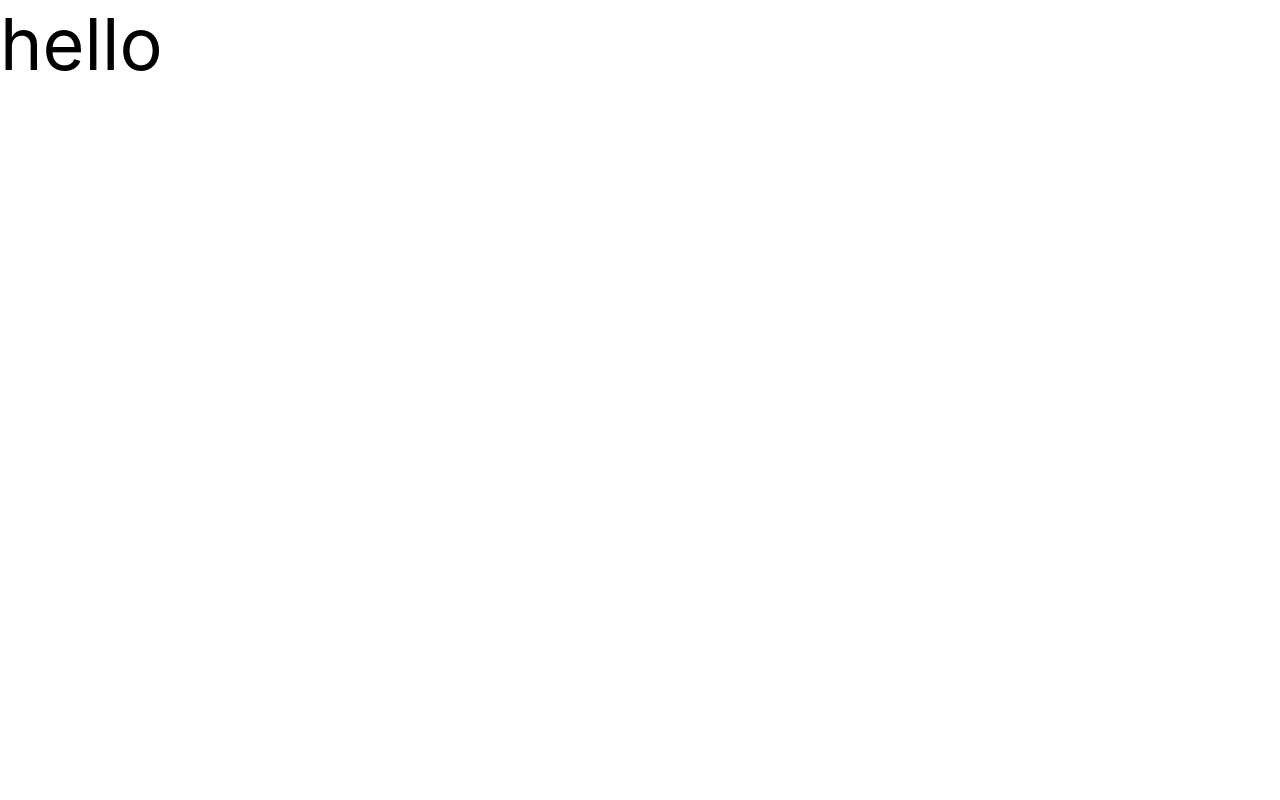
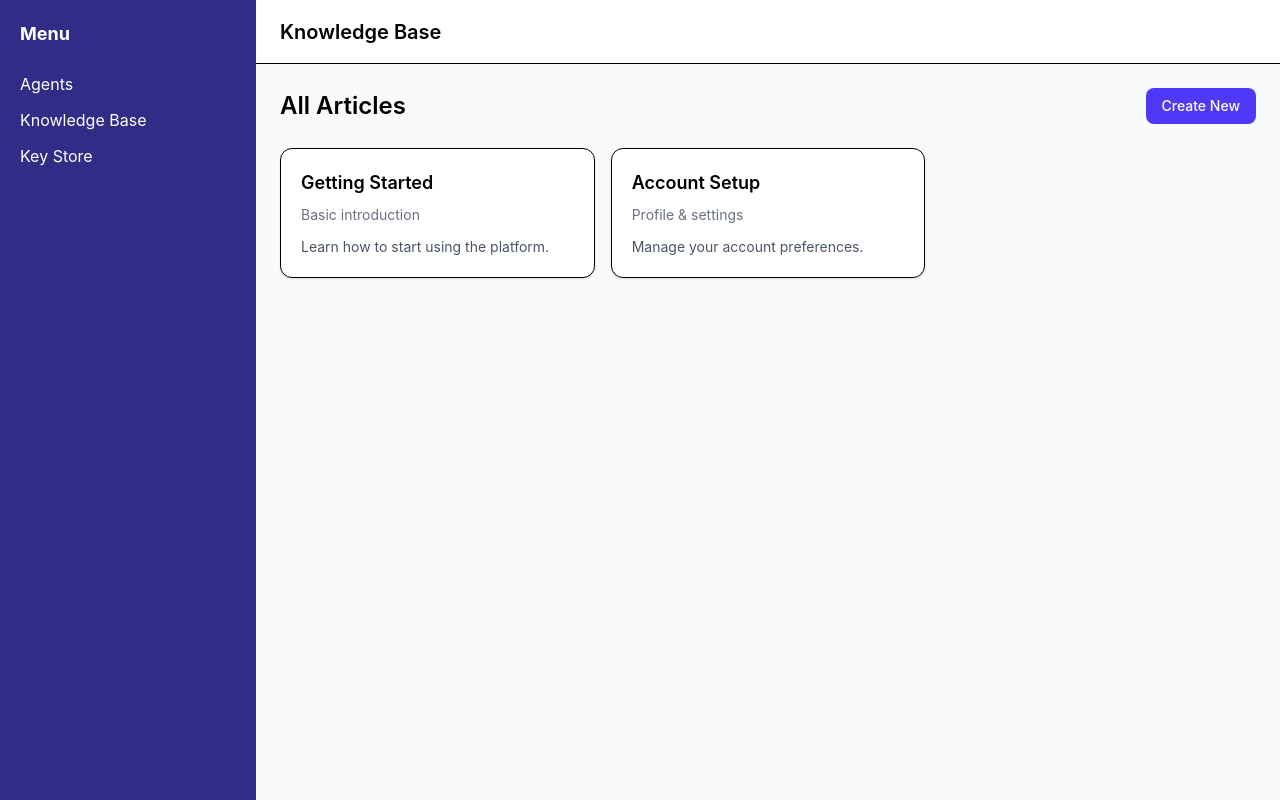
Before and after one commit to Yash0770/workspace-frontend, a React (Vite) app: page / in a window 1280 px wide. Built offline with nearby package versions, Linux system fonts and the light colour scheme.

Commit message:
Implement layout components and home page structure with modal functionality

```diff
--- a/src/App.jsx
+++ b/src/App.jsx
@@ -1,11 +1,5 @@
+import Home from "./pages/Home";
 
-function App() {
-
-  return (
-    <>
-      <h1 className="text-7xl mt-2">hello</h1>
-    </>
-  )
+export default function App() {
+  return <Home />;
 }
-
-export default App
--- a/src/components/layout/Header.tsx
+++ b/src/components/layout/Header.tsx
@@ -0,0 +1,7 @@
+export default function Header() {
+  return (
+    <header className="h-16 border-b flex items-center justify-between px-6 bg-white">
+      <h1 className="text-xl font-semibold">Knowledge Base</h1>
+    </header>
+  );
+}
--- /dev/null
+++ b/src/components/layout/MainLayout.jsx
@@ -0,0 +1,15 @@
+import Sidebar from "./Sidebar";
+import Header from "./Header";
+
+export default function MainLayout({ children }) {
+  return (
+    <div className="flex">
+      <Sidebar />
+
+      <div className="flex-1 bg-gray-50 min-h-screen">
+        <Header />
+        <main className="p-6">{children}</main>
+      </div>
+    </div>
+  );
+}
--- a/src/components/layout/Sidebar.tsx
+++ b/src/components/layout/Sidebar.tsx
@@ -0,0 +1,15 @@
+export default function Sidebar() {
+  return (
+    <aside className="w-64 bg-indigo-900 text-white min-h-screen p-5">
+      <h2 className="text-lg font-bold mb-6">Menu</h2>
+
+      <nav className="space-y-3">
+        <div className="hover:text-indigo-300 cursor-pointer">Agents</div>
+        <div className="hover:text-indigo-300 cursor-pointer">
+          Knowledge Base
+        </div>
+        <div className="hover:text-indigo-300 cursor-pointer">Key Store</div>
+      </nav>
+    </aside>
+  );
+}
--- a/src/components/ui/Button.jsx
+++ b/src/components/ui/Button.jsx
@@ -0,0 +1,32 @@
+import React from "react";
+
+const variants = {
+  primary: "bg-indigo-600 text-white hover:bg-indigo-700",
+  secondary: "bg-indigo-100 text-indigo-700 hover:bg-indigo-200",
+  outline: "border border-gray-300 text-gray-700 hover:bg-gray-100",
+};
+
+const sizes = {
+  sm: "px-3 py-1.5 text-sm",
+  md: "px-4 py-2 text-sm",
+  lg: "px-6 py-3 text-base",
+};
+
+export default function Button({
+  children,
+  variant = "primary",
+  size = "md",
+  className = "",
+  onClick,
+  type = "button",
+}) {
+  return (
+    <button
+      type={type}
+      onClick={onClick}
+      className={`rounded-lg font-medium transition ${variants[variant]} ${sizes[size]} ${className}`}
+    >
+      {children}
+    </button>
+  );
+}
--- a/src/components/ui/Card.jsx
+++ b/src/components/ui/Card.jsx
@@ -0,0 +1,13 @@
+import React from "react";
+
+export default function Card({ title, description, children }) {
+  return (
+    <div className="bg-white shadow-sm border rounded-xl p-5 hover:shadow-md transition">
+      {title && <h3 className="text-lg font-semibold mb-2">{title}</h3>}
+      {description && (
+        <p className="text-sm text-gray-500 mb-3">{description}</p>
+      )}
+      {children}
+    </div>
+  );
+}
--- a/src/components/ui/Modal.jsx
+++ b/src/components/ui/Modal.jsx
@@ -0,0 +1,17 @@
+import React from "react";
+
+export default function Modal({ isOpen, onClose, children }) {
+  if (!isOpen) return null;
+
+  return (
+    <div className="fixed inset-0 z-50 flex items-center justify-center">
+      {/* overlay */}
+      <div className="absolute inset-0 bg-black/40" onClick={onClose}></div>
+
+      {/* modal */}
+      <div className="relative bg-white rounded-xl shadow-lg w-full max-w-md p-6 z-10">
+        {children}
+      </div>
+    </div>
+  );
+}
--- a/src/constants/colors.js
+++ b/src/constants/colors.js
@@ -0,0 +1,4 @@
+export const COLORS = {
+  primary: "#4F46E5",
+  secondary: "#1E1B4B",
+};
--- /dev/null
+++ b/src/pages/Home.jsx
@@ -0,0 +1,61 @@
+import { useState } from "react";
+import MainLayout from "../components/layout/MainLayout";
+import Button from "../components/ui/Button";
+import Card from "../components/ui/Card";
+import Modal from "../components/ui/Modal";
+
+export default function Home() {
+  const [isOpen, setIsOpen] = useState(false);
+
+  const handleOpen = () => setIsOpen(true);
+  const handleClose = () => setIsOpen(false);
+
+  return (
+    <MainLayout>
+      {/* Header section */}
+      <div className="flex justify-between items-center mb-6">
+        <h2 className="text-2xl font-semibold">All Articles</h2>
+
+        <Button onClick={handleOpen}>Create New</Button>
+      </div>
+
+      {/* Cards */}
+      <div className="grid grid-cols-1 md:grid-cols-2 lg:grid-cols-3 gap-4">
+        <Card title="Getting Started" description="Basic introduction">
+          <p className="text-sm text-gray-600">
+            Learn how to start using the platform.
+          </p>
+        </Card>
+
+        <Card title="Account Setup" description="Profile & settings">
+          <p className="text-sm text-gray-600">
+            Manage your account preferences.
+          </p>
+        </Card>
+      </div>
+
+      {/* Modal */}
+      <Modal isOpen={isOpen} onClose={handleClose}>
+        <h3 className="text-lg font-semibold mb-4">Create New Article</h3>
+
+        <input
+          type="text"
+          placeholder="Title"
+          className="w-full border rounded-lg px-3 py-2 mb-3"
+        />
+
+        <textarea
+          placeholder="Description"
+          className="w-full border rounded-lg px-3 py-2 mb-4"
+        />
+
+        <div className="flex justify-end gap-2">
+          <Button variant="secondary" onClick={handleClose}>
+            Cancel
+          </Button>
+          <Button>Create</Button>
+        </div>
+      </Modal>
+    </MainLayout>
+  );
+}
```
Also changed, not shown: src/components/layout/MainLayout.tsx (deleted).
